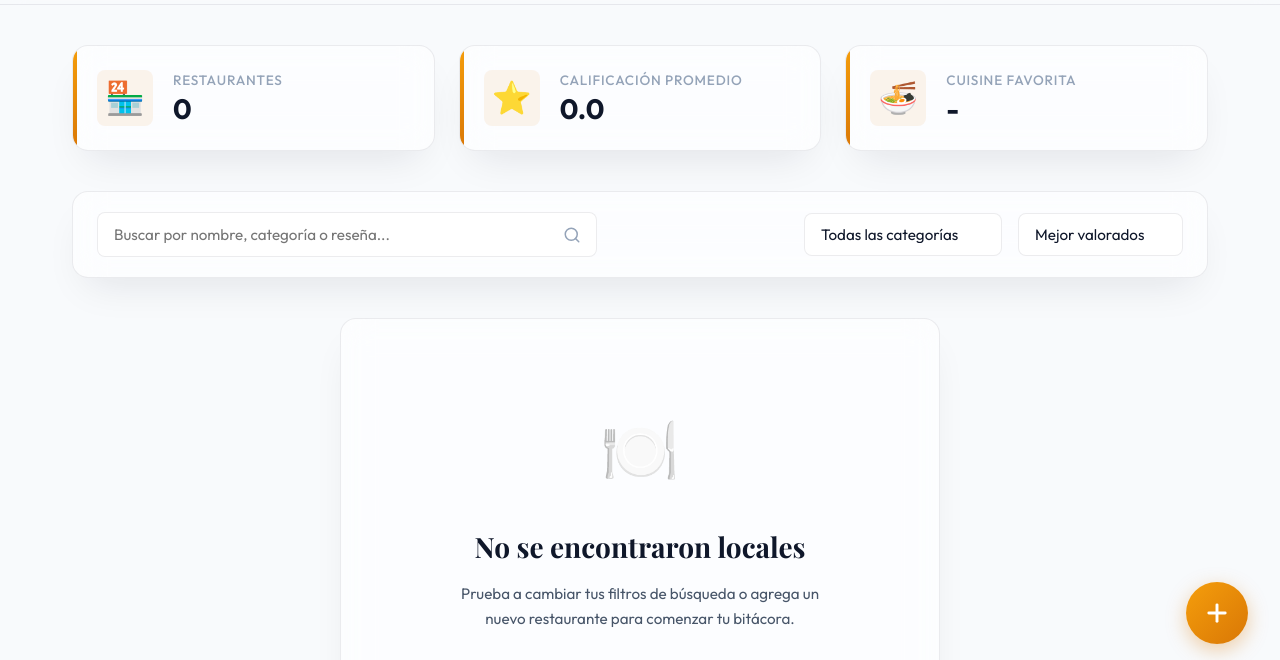
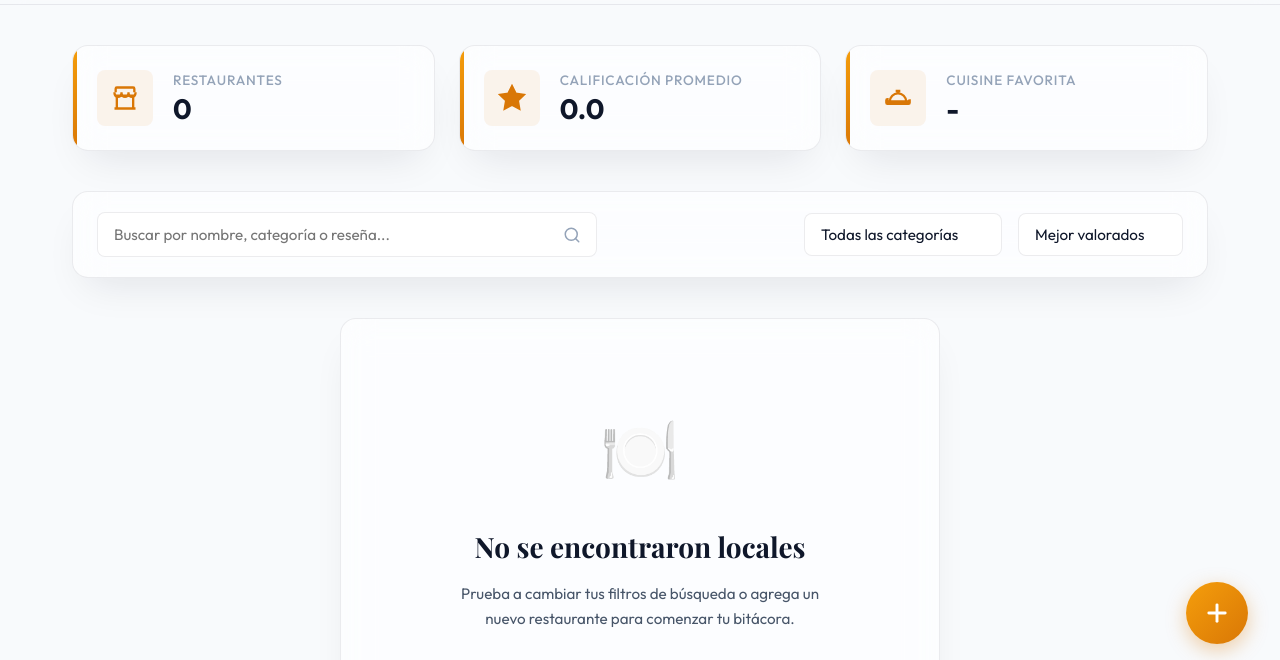
Before and after one commit to DanielS9843/QuisaFood, a website: page public/index.html in a window 1280 px wide. Shown: the part 124-784 px from the top of the page. Drawn offline with nearby package versions, Linux system fonts and the light colour scheme; no server answers; a web font is replaced by a local one.

Commit message:
feat: make footer sticky at page bottom using flexbox, and replace stats emojis with custom vector SVGs

```diff
--- a/public/index.html
+++ b/public/index.html
@@ -29,21 +29,27 @@
     <section class="stats-section">
       <div class="stats-grid">
         <div class="stat-card card-glass animate-fade-in" style="--delay: 1;">
-          <div class="stat-icon">🏪</div>
+          <div class="stat-icon">
+            <svg viewBox="0 0 24 24" class="stat-svg"><path d="M3 21h18"></path><path d="M3 7v1a3 3 0 0 0 6 0v-1m0 0v1a3 3 0 0 0 6 0v-1m0 0v1a3 3 0 0 0 6 0v-1"></path><path d="M4 7V4a1 1 0 0 1 1-1h14a1 1 0 0 1 1 1v3"></path><path d="M5 21V10h14v11"></path></svg>
+          </div>
           <div class="stat-info">
             <span class="stat-label">Restaurantes</span>
             <span id="stat-total" class="stat-value">0</span>
           </div>
         </div>
         <div class="stat-card card-glass animate-fade-in" style="--delay: 2;">
-          <div class="stat-icon">⭐</div>
+          <div class="stat-icon">
+            <svg viewBox="0 0 24 24" class="stat-svg stat-star-svg"><polygon points="12 2 15.09 8.26 22 9.27 17 14.14 18.18 21.02 12 17.77 5.82 21.02 7 14.14 2 9.27 8.91 8.26 12 2"></polygon></svg>
+          </div>
           <div class="stat-info">
             <span class="stat-label">Calificación Promedio</span>
             <span id="stat-rating" class="stat-value">0.0</span>
           </div>
         </div>
         <div class="stat-card card-glass animate-fade-in" style="--delay: 3;">
-          <div class="stat-icon">🍜</div>
+          <div class="stat-icon">
+            <svg viewBox="0 0 24 24" class="stat-svg"><path d="M3 15h18a1 1 0 0 1 1-1v2a1 1 0 0 1-1 1H3a1 1 0 0 1-1-1v-2a1 1 0 0 1 1-1z"></path><path d="M5 15A7 7 0 0 1 19 15"></path><path d="M12 8A2 2 0 0 1 14 6h-4a2 2 0 0 1 2 2z"></path></svg>
+          </div>
           <div class="stat-info">
             <span class="stat-label">Cuisine Favorita</span>
             <span id="stat-top-category" class="stat-value">-</span>
--- a/public/styles.css
+++ b/public/styles.css
@@ -65,6 +65,8 @@ body {
   width: 100%;
   max-width: 100%;
   line-height: 1.6;
+  display: flex;
+  flex-direction: column;
 }
 
 /* Background Ambient Glows */
@@ -285,12 +287,13 @@ body.light-theme .btn-icon:hover {
    ========================================================================== */
 .app-container {
   max-width: 1200px;
+  width: 100%;
   margin: 0 auto;
   padding: 2.5rem 2rem;
   display: flex;
   flex-direction: column;
   gap: 2.5rem;
-  min-height: calc(100vh - 160px);
+  flex-grow: 1;
 }
 
 /* ==========================================================================
@@ -323,7 +326,6 @@ body.light-theme .btn-icon:hover {
 }
 
 .stat-icon {
-  font-size: 2rem;
   background: rgba(251, 191, 36, 0.1);
   width: 56px;
   height: 56px;
@@ -335,6 +337,18 @@ body.light-theme .btn-icon:hover {
 
 body.light-theme .stat-icon {
   background: rgba(217, 119, 6, 0.08);
+}
+
+.stat-icon svg.stat-svg {
+  width: 28px;
+  height: 28px;
+  stroke: var(--accent);
+  stroke-width: 2px;
+  fill: none;
+}
+
+.stat-icon svg.stat-star-svg {
+  fill: var(--accent);
 }
 
 .stat-info {
@@ -1515,9 +1529,12 @@ body.light-theme .toast {
     height: 3px;
   }
   .stat-icon {
-    font-size: 1.2rem;
     width: 32px;
     height: 32px;
+  }
+  .stat-icon svg.stat-svg {
+    width: 18px;
+    height: 18px;
   }
   .stat-label {
     font-size: 0.6rem;
```
